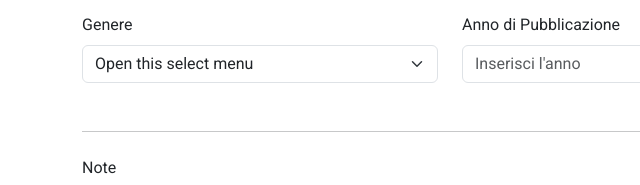
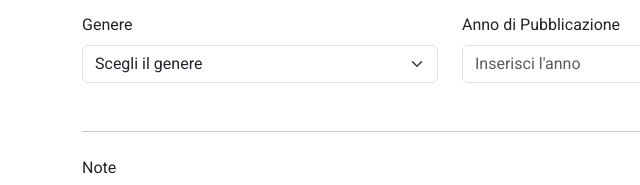
Before and after one commit to Alex-Mihov/html-css-bootstrap-dashboard, a plain HTML site: page pagine/new-book.html in a window 1280 px wide. Shown: the part 363-548 px from the top of the page, 0-640 px from the left. Drawn offline with nearby package versions, Linux system fonts and the light colour scheme.

Commit message:
fix select genere

```diff
--- a/pagine/new-book.html
+++ b/pagine/new-book.html
@@ -106,7 +106,7 @@
                    <div class="col col-lg-4 mt-3">
                     <label class="mb-2" for="genere">Genere</label>
                     <select class="form-select" id="genere">
-                      <option selected>Open this select menu</option>
+                      <option selected>Scegli il genere</option>
                       <option value="1">One</option>
                       <option value="2">Two</option>
                       <option value="3">Three</option>
```
